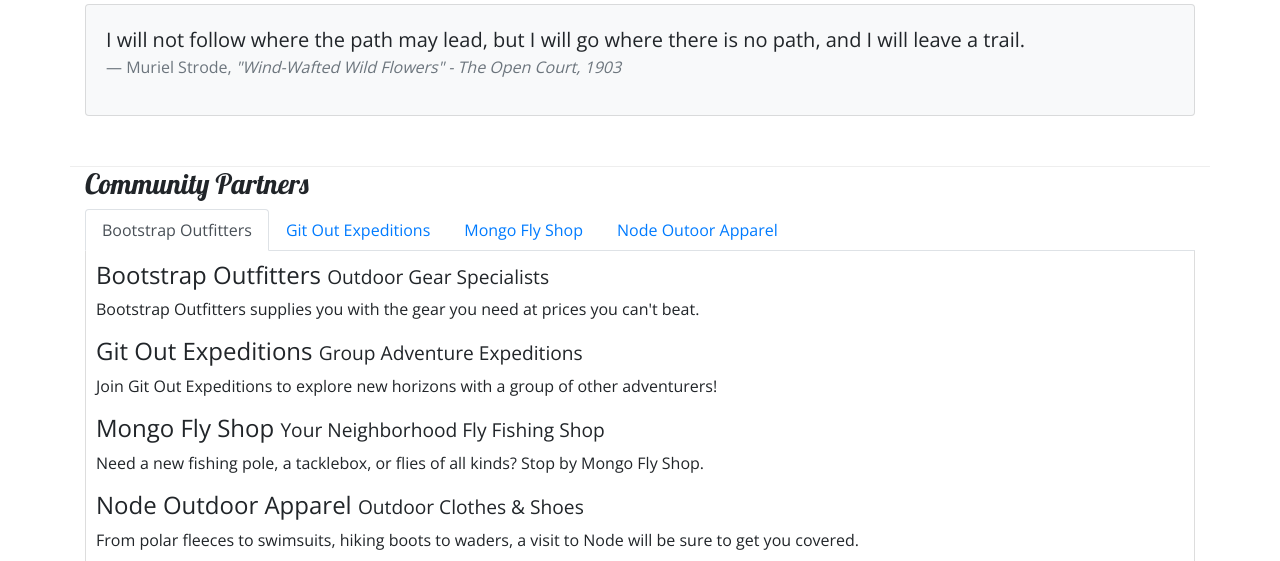
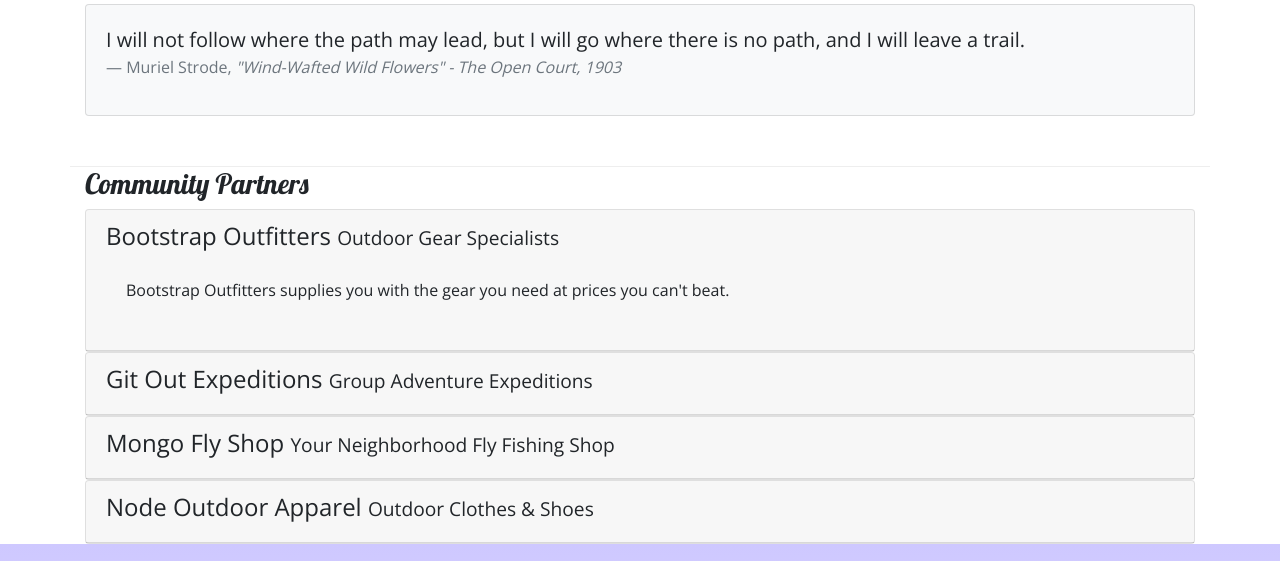
Before and after one commit to muharem34/nucampsite, a website: page aboutus.html in a window 1280 px wide. Shown: the part 662-1223 px from the top of the page. Drawn offline with nearby package versions, Linux system fonts and the light colour scheme.

Commit message:
Accordion

```diff
--- a/aboutus.html
+++ b/aboutus.html
@@ -116,44 +116,64 @@
         <div class="row">
             <div class="col-12">
                 <h3>Community Partners</h3>
-                <ul class="nav nav-tabs">
-                    <li class="nav-item"><a class="nav-link active" href="#bootstrap" role="tab"
-                            data-toggle="tab">Bootstrap Outfitters</a></li>
-                    <li class="nav-item"><a class="nav-link" href="#git" role="tab" data-toggle="tab">Git Out
-                            Expeditions</a></li>
-                    <li class="nav-item"><a class="nav-link" href="#mongo" role="tab" data-toggle="tab">Mongo Fly
-                            Shop</a></li>
-                    <li class="nav-item"><a class="nav-link" href="#node" role="tab" data-toggle="tab">Node Outoor
-                            Apparel</a></li>
 
-
-                </ul>
-                <div class="tab-content">
-                    <div role="tabpanel" class="tab-pane fade show active" id="bootstrap">
-                        <h4>Bootstrap Outfitters <small>Outdoor Gear Specialists</small></h4>
-                        <p class="d-none d-sm-block">Bootstrap Outfitters supplies you with the gear you need at prices
-                            you
-                            can't beat.</p>
+                <div id="accordion">
+                    <div class="card">
+                        <div role="tab" class="card-header">
+                            <h4>
+                                <a data-toggle="collapse" data-target="#bootstrap">
+                                    Bootstrap Outfitters <small>Outdoor Gear Specialists</small>
+                                </a>
+                            </h4>
+                            <div class="collapse show" id="bootstrap" data-parent="#accordion">
+                                <div class="card-body">
+                                    <p class="d-none d-sm-block">Bootstrap Outfitters supplies you with the gear you need at prices you can't beat.</p>
+                                </div>
+                            </div>
+                        </div>
                     </div>
 
-                    <div class="tabpanel" class="tab-pane fade" id="git">
-                        <h4>Git Out Expeditions <small>Group Adventure Expeditions</small></h4>
-                        <p class="d-none d-sm-block">Join Git Out Expeditions to explore new horizons with a group of
-                            other
-                            adventurers!</p>
-
+                    <div class="card">
+                        <div role="tab" class="card-header">
+                            <h4>
+                                <a class="collapsed" data-toggle="collapse" data-target="#git">
+                                    Git Out Expeditions <small>Group Adventure Expeditions</small>
+                                </a>
+                            </h4>
+                            <div class="collapse" id="git" data-parent="#accordion">
+                                <div class="card-body">
+                                    <p class="d-none d-sm-block">Join Git Out Expeditions to explore new horizons with a group of other adventurers!</p>
+                               </div>
+                            </div>
+                        </div>
                     </div>
-                    <div class="tabpanel" class="tab-pane fade" id="mongo">
-                        <h4>Mongo Fly Shop <small>Your Neighborhood Fly Fishing Shop</small></h4>
-                        <p class="d-none d-sm-block">Need a new fishing pole, a tacklebox, or flies of all kinds? Stop
-                            by
-                            Mongo Fly Shop.</p>
+                    <div class="card">
+                        <div role="tab" class="card-header">
+                            <h4>
+                                <a class="collapsed" data-toggle="collapse" data-target="#mongo">
+                                    Mongo Fly Shop <small>Your Neighborhood Fly Fishing Shop</small>
+                                </a>
+                            </h4>
+                            <div class="collapse" id="mongo" data-parent="#accordion">
+                                <div class="card-body">
+                                    <p class="d-none d-sm-block">Need a new fishing pole, a tacklebox, or flies of all kinds? Stop by Mongo Fly Shop.</p>
+                                </div>
+                            </div>
+                        </div>
                     </div>
-
-                    <div class="tabpanel" class="tab-pane fade" id="node">
-                        <h4>Node Outdoor Apparel <small>Outdoor Clothes & Shoes</small></h4>
-                        <p class="d-none d-sm-block">From polar fleeces to swimsuits, hiking boots to waders, a visit to
-                            Node will be sure to get you covered.</p>
+                    <div class="card">
+                        <div role="tab" class="card-header">
+                            <h4>
+                                <a class="collapsed" data-toggle="collapse" data-target="#node">
+                                    Node Outdoor Apparel <small>Outdoor Clothes & Shoes</small>
+                                </a>
+                            </h4>
+                            <div class="collapse" id="node" data-parent="#accordion">
+                                <div class="card-body">
+                                    <p class="d-none d-sm-block">From polar fleeces to swimsuits, hiking boots to waders, a visit to Node will be sure to get you covered.</p>
+                                </div>
+                            </div>
+                        </div>
                     </div>
 
                 </div>
--- a/css/styles.css
+++ b/css/styles.css
@@ -35,8 +35,3 @@
     border-bottom: 1px ridge;
     min-height: 200px;
 }
-.tab-content {
-    border: 1px solid #DDD;
-    border-top: none;
-    padding: 10px;
-}
```
